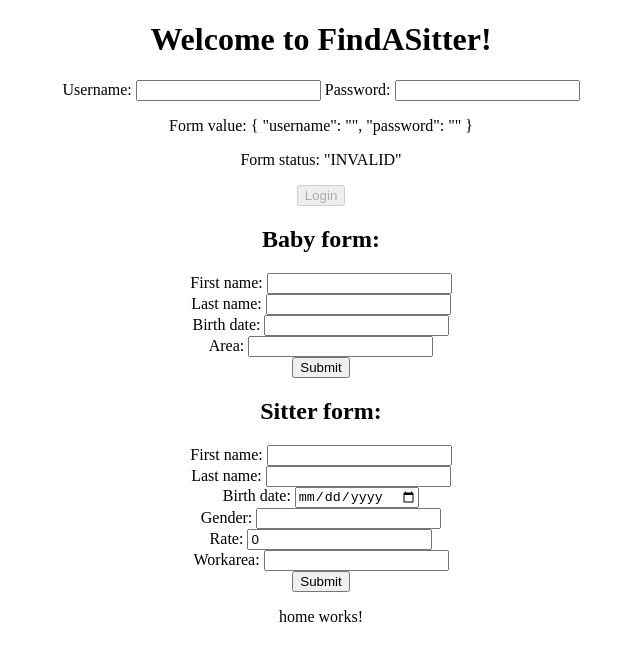
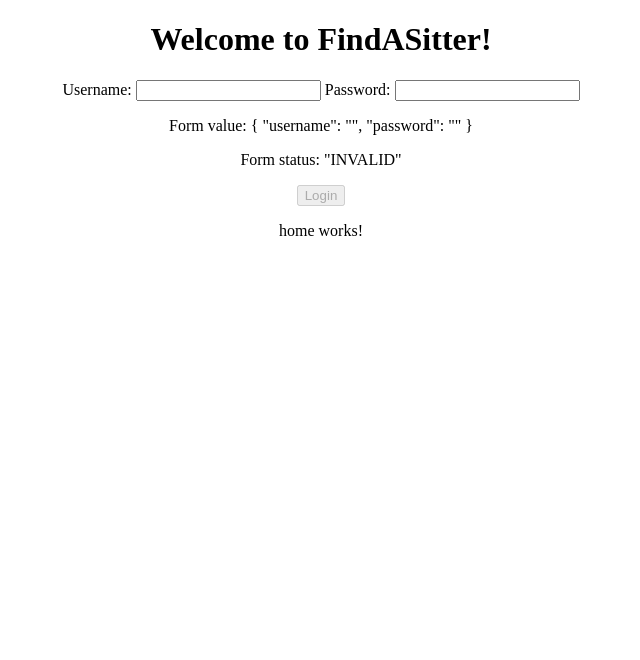
Before and after one commit to sebvilhelm/ng-find-a-sitter, an Angular app: page /home in a window 1280 px wide. Shown: the top 660 px of the page, without its empty margins (319-959 px from the left). Built offline with nearby package versions, Linux system fonts and the light colour scheme.

Commit message:
remove register and login

```diff
--- a/src/app/app.component.html
+++ b/src/app/app.component.html
@@ -4,8 +4,6 @@
     Welcome to {{ title }}!
   </h1>
   <app-login></app-login>
-  <app-register-baby></app-register-baby>
-  <app-register-sitter></app-register-sitter>
 
 
 <router-outlet></router-outlet>
```
